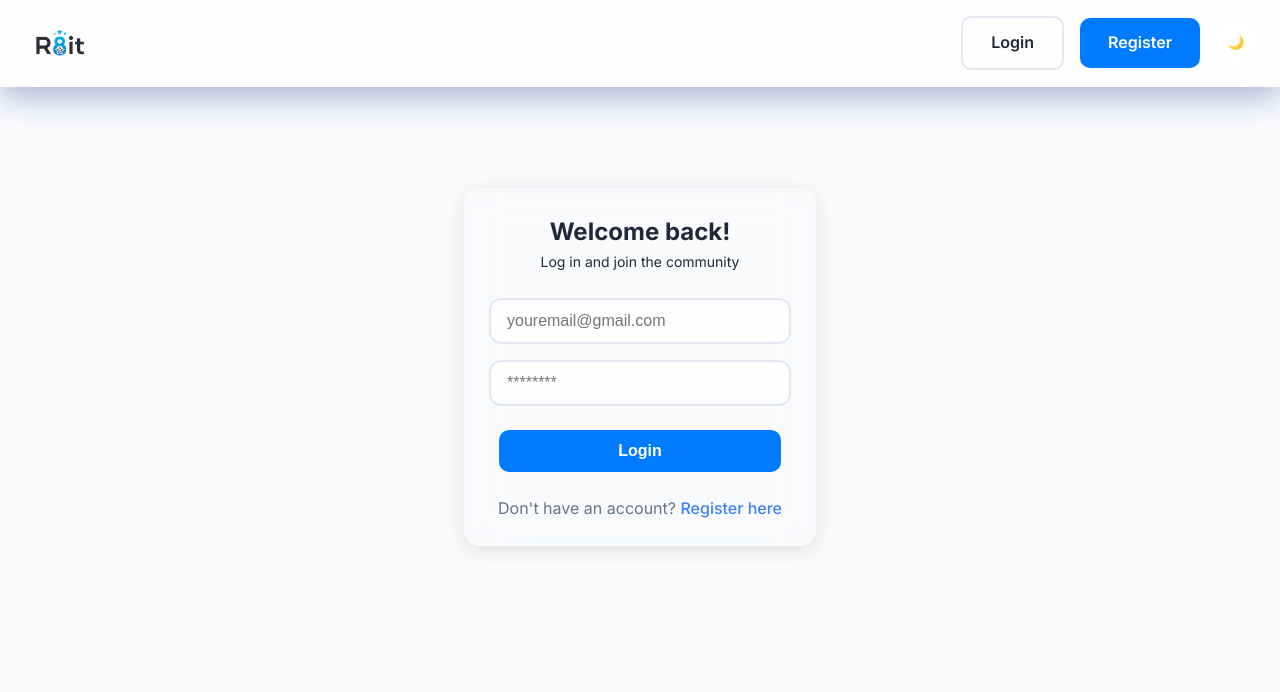
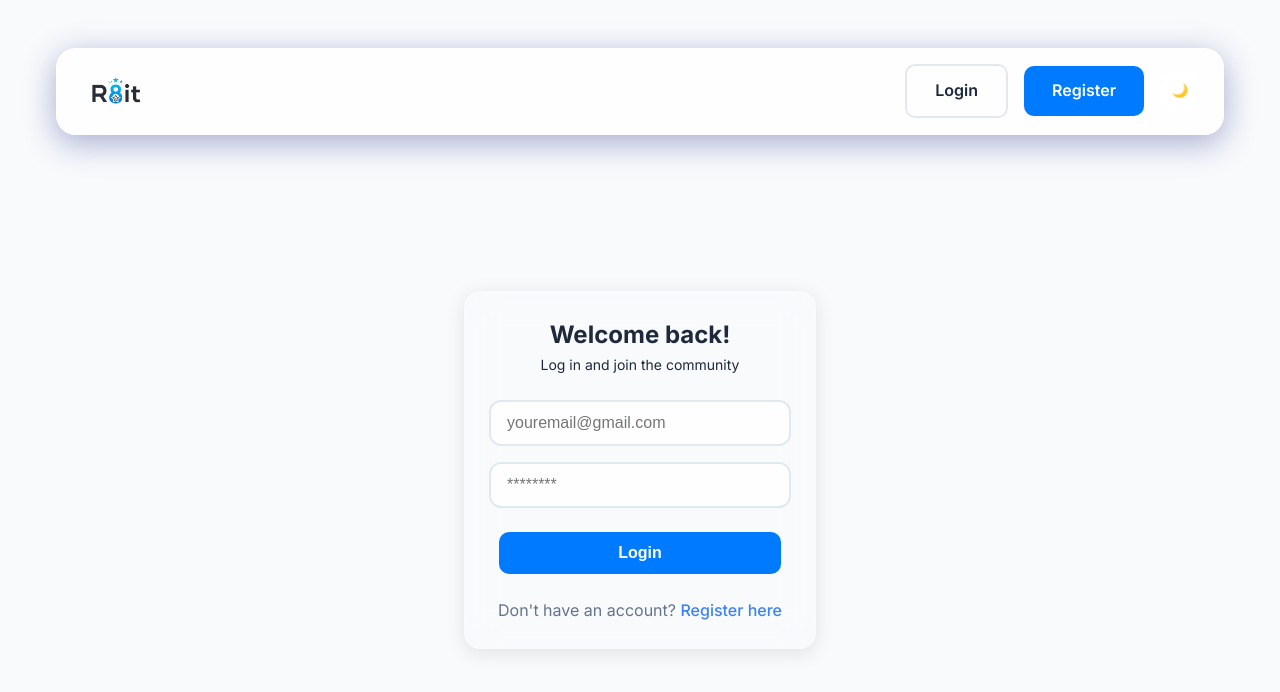
Before and after one commit to ShriramNarkhede/R8it-RatingStore-App, a React (Vite) app in the folder frontend/: page /login in a window 1280 px wide. Shown: the top 692 px of the page. Built offline with nearby package versions, Linux system fonts and the light colour scheme; no server answers.

Commit message:
upgrade frontend

```diff
--- a/frontend/src/components/Layout.jsx
+++ b/frontend/src/components/Layout.jsx
@@ -50,7 +50,7 @@ export default function Layout() {
   useEffect(() => {
     let visibilityTimeout;
     const onScroll = () => {
-      const shouldStick = window.scrollY > 0;
+      const shouldStick = window.scrollY > 10; // Small threshold to prevent flickering
       if (shouldStick && !isSticky) {
         setIsSticky(true);
         // delay adding visible class to allow slide-in animation
@@ -69,13 +69,13 @@ export default function Layout() {
       }
     };
     window.addEventListener('scroll', onScroll, { passive: true });
-    onScroll();
+    onScroll(); // Check initial state
     return () => {
       window.removeEventListener('scroll', onScroll);
       clearTimeout(visibilityTimeout);
       document.body.classList.remove('has-sticky');
     };
-  }, []);
+  }, [isSticky]);
 
   // Don't render navigation if no user
   if (!user) {
--- a/frontend/src/index.css
+++ b/frontend/src/index.css
@@ -171,8 +171,8 @@ body.has-sticky {
   position: relative; /* normal floating at the top */
   z-index: 100;
   /* Smooth transition when becoming sticky */
-  transition: transform 250ms ease, border-radius 200ms ease;
-  will-change: transform;
+  transition: transform 250ms ease, border-radius 200ms ease, width 300ms ease, margin 300ms ease, max-width 300ms ease;
+  will-change: transform, width, margin, max-width;
   /* Floating appearance when not sticky */
   max-width: 1200px;
   margin: 16px auto 0;
```
